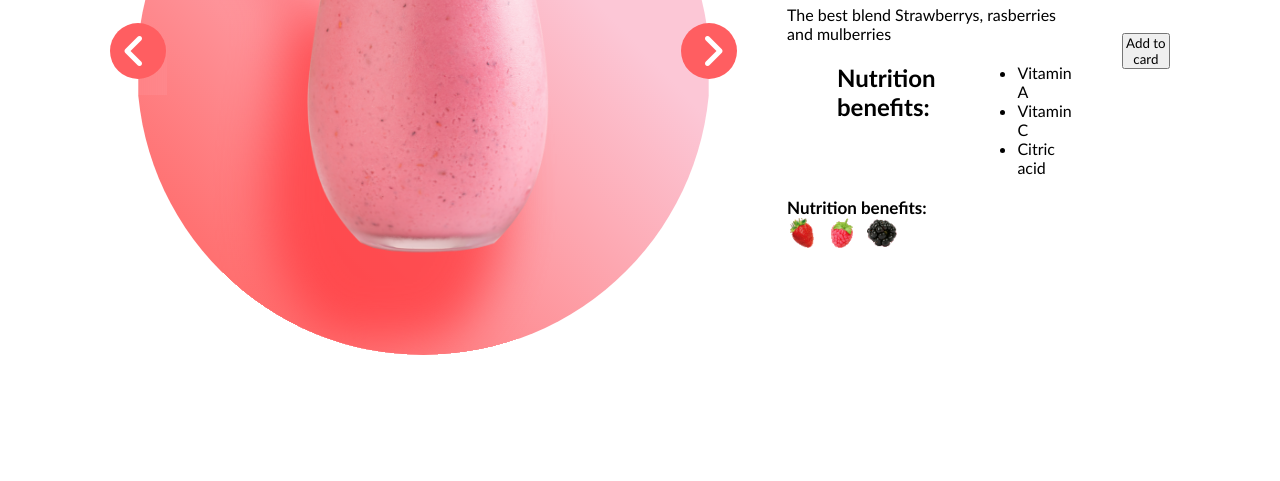
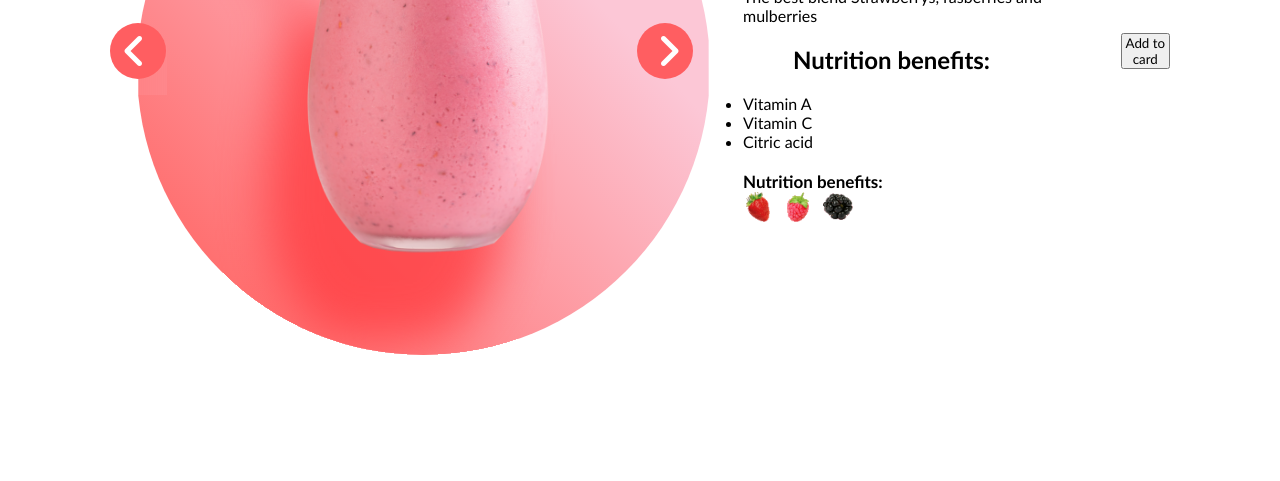
Before and after one commit to ModestaLiatuke/7-smoothies, a website: page index.html in a window 1280 px wide. Shown: the part 319-800 px from the top of the page. Drawn offline with Linux system fonts and the light colour scheme.

Commit message:
Final style update

```diff
--- a/css/main.css
+++ b/css/main.css
@@ -106,11 +106,12 @@ main.container {
     font-weight: 900;
     letter-spacing: -1px;
 }
-.text > description {
+.text > .description {
 }
 .text > .contains {
     display: flex;
     flex-direction: column;
+    flex-wrap: wrap;
     gap: 20px 50px;
 }
 .text > .contains > .list {
@@ -140,6 +141,7 @@ main.container {
 }
 .text .list > .list-image {
     display: flex;
+    flex-wrap: wrap;
     gap: 10px;
     list-style-type: none;
 }
@@ -197,10 +199,10 @@ main.container {
         flex-direction: row;
     }
     .gallery {
-        width: 60%;
+        width: 55%;
     }
     .text {
-        width: 40%;
+        width: 45%;
     }
 }
 @media (min-width: 1000px) {
```
